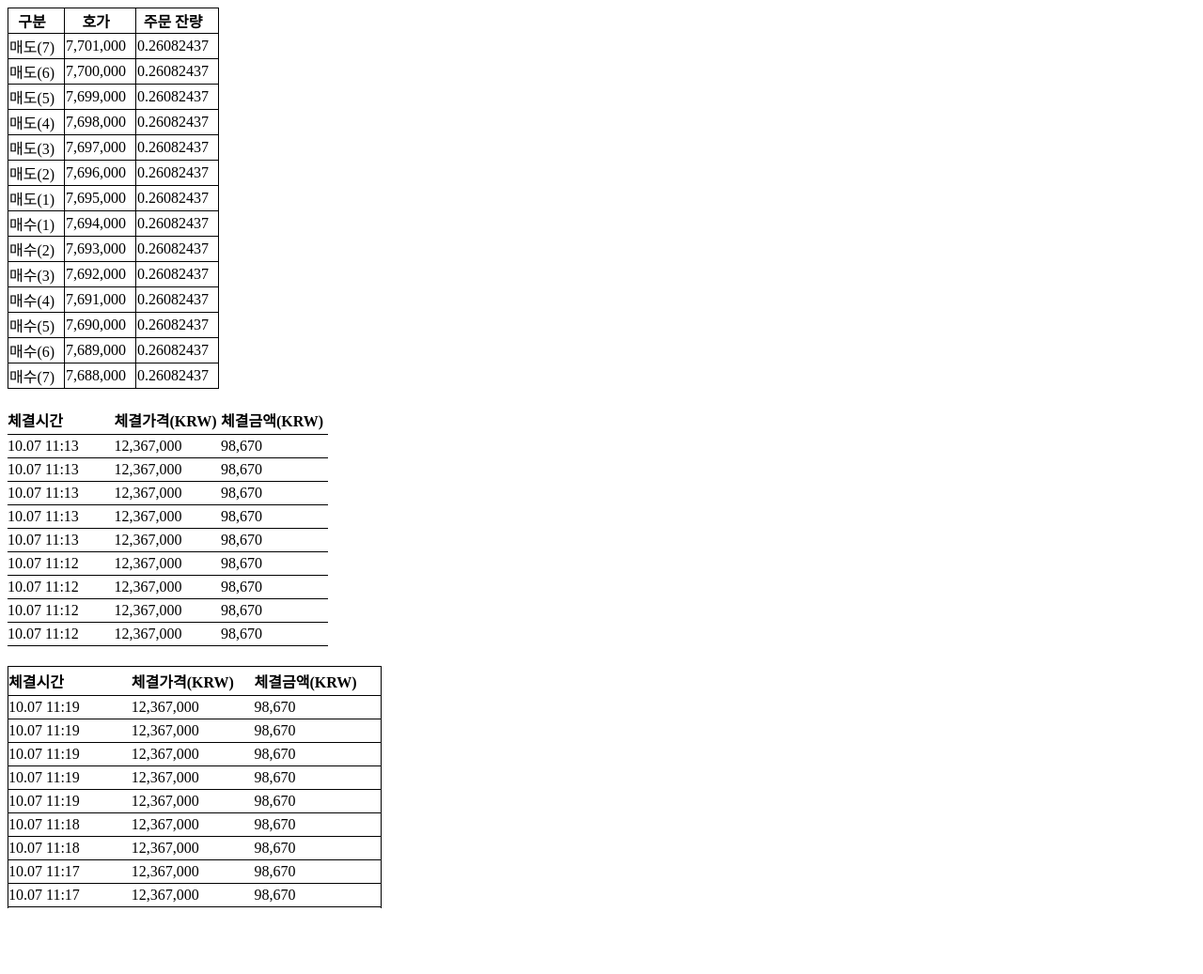
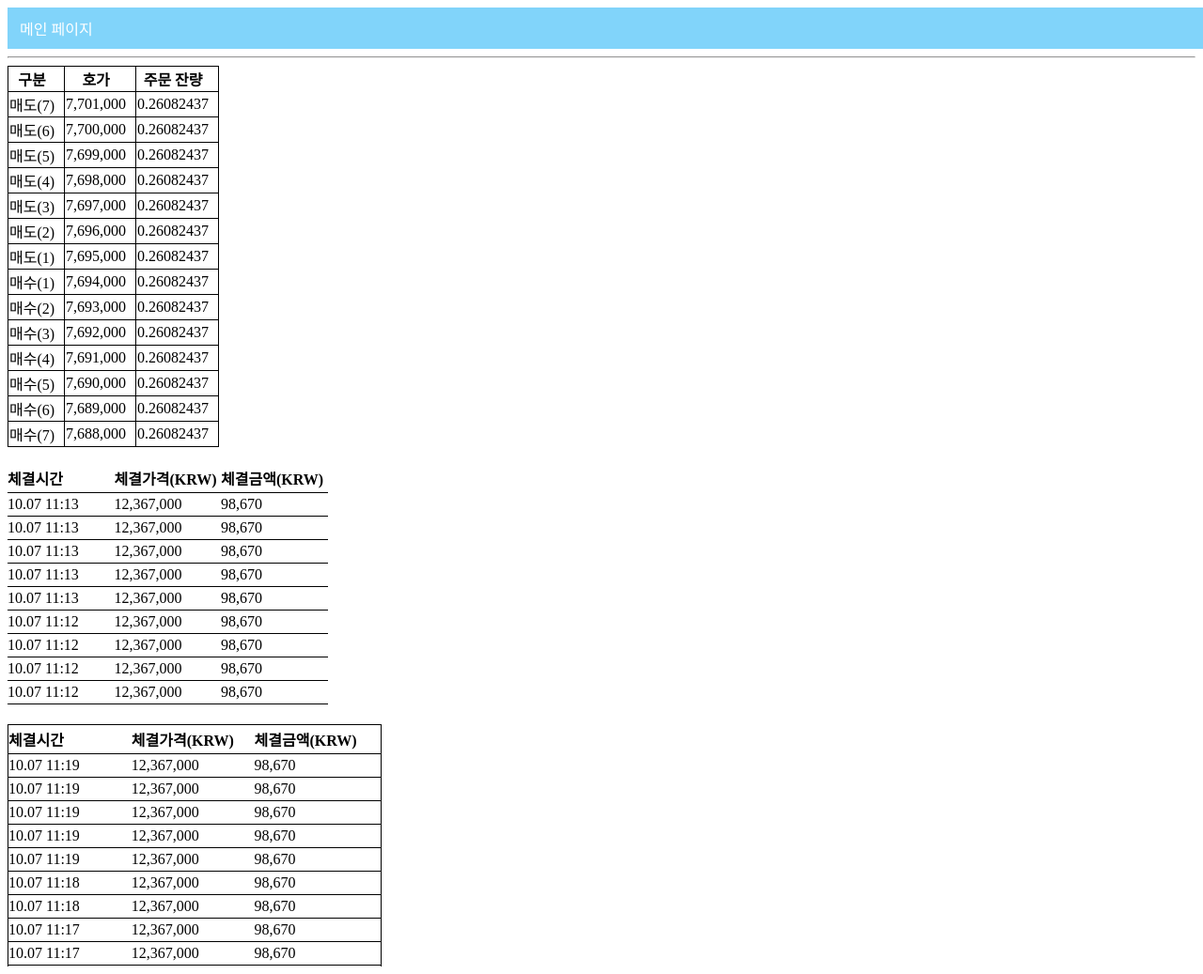
Before and after one commit to kimhh-smsoftlab/html5-study-1006, a plain HTML site: page project/1007/table_test.html in a window 1280 px wide. Shown: the whole page at 94% size. Before the commit the page ends 975 px from the top, so only its background shows below. Drawn offline with Linux system fonts and the light colour scheme.

Commit message:
3 files modified

```diff
--- a/project/1007/1007_styles.css
+++ b/project/1007/1007_styles.css
@@ -1,3 +1,18 @@
+.header{
+  width: 100%;
+  padding: 10px;
+  background-color: #81d4fa;;
+}
+
+.header a{
+  text-decoration: none;
+  color: white;
+  padding: 3px;
+}
+
+.header a:hover{
+  background-color: #5d99c6
+}
 #table1 {
   border-collapse: collapse;
 }
--- a/project/1007/table_test.html
+++ b/project/1007/table_test.html
@@ -7,6 +7,10 @@
 
 <body>
 	<div>
+    <div class="header">
+      <a href="/index.html">메인 페이지</a>
+    </div>
+    <hr>
 		<div>
 			<table id="table1">
 				<tr>
```
Also changed, not shown: project/1006/first.html (+1 -1 lines).
